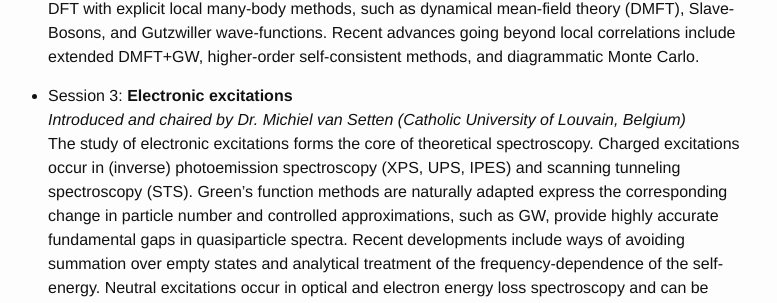
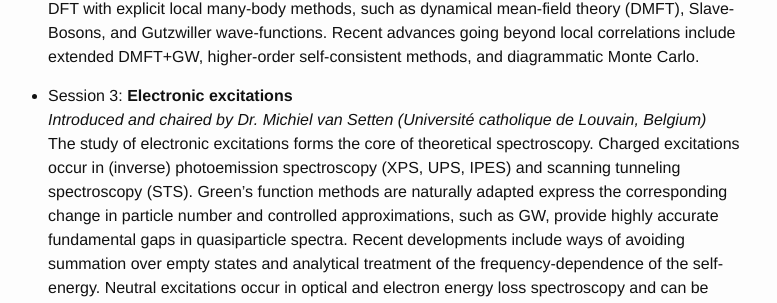
Before and after one commit to yrm2017/yrm2017.github.io, a Jekyll site: the page built from programme.md, in a window 1280 px wide and 900 px high, scrolled down 1214 px. Shown: the part 149-452 px from the top of the window, without its empty margins (252-1029 px from the left). Built offline with Jekyll 4.4.1, drawn with Linux system fonts in a browser that asks for light colours.

Commit message:
Update programme.md

```diff
--- a/programme.md
+++ b/programme.md
@@ -30,7 +30,7 @@ Strongly correlated materials, such as transition metal oxides, pnictogens, and
 Conventional DFT fails to capture the low-energy physics, which is recovered in part by combining DFT with explicit local many-body methods, such as dynamical mean-field theory (DMFT), Slave-Bosons, and Gutzwiller wave-functions. Recent advances going beyond local correlations include extended DMFT+GW, higher-order self-consistent methods, and diagrammatic Monte Carlo.
 
 * Session 3: **Electronic excitations**<br>
-  <i>Introduced and chaired by Dr. Michiel van Setten (Catholic University of Louvain, Belgium)</i><br>
+  <i>Introduced and chaired by Dr. Michiel van Setten (Université catholique de Louvain, Belgium)</i><br>
 The study of electronic excitations forms the core of theoretical spectroscopy. Charged excitations occur in (inverse) photoemission spectroscopy (XPS, UPS, IPES) and scanning tunneling spectroscopy (STS). Green's function methods are naturally adapted express the corresponding change in particle number and controlled approximations, such as GW, provide highly accurate fundamental gaps in quasiparticle spectra. Recent developments include ways of avoiding summation over empty states and analytical treatment of the frequency-dependence of the self-energy.
 Neutral excitations occur in optical and electron energy loss spectroscopy and can be addressed by time-dependent DFT or the Bethe-Salpeter equation. Both methods face important challenges, be it going beyond the adiabatic approximation (TDDFT) or reducing computational complexity (BSE).
 
```
